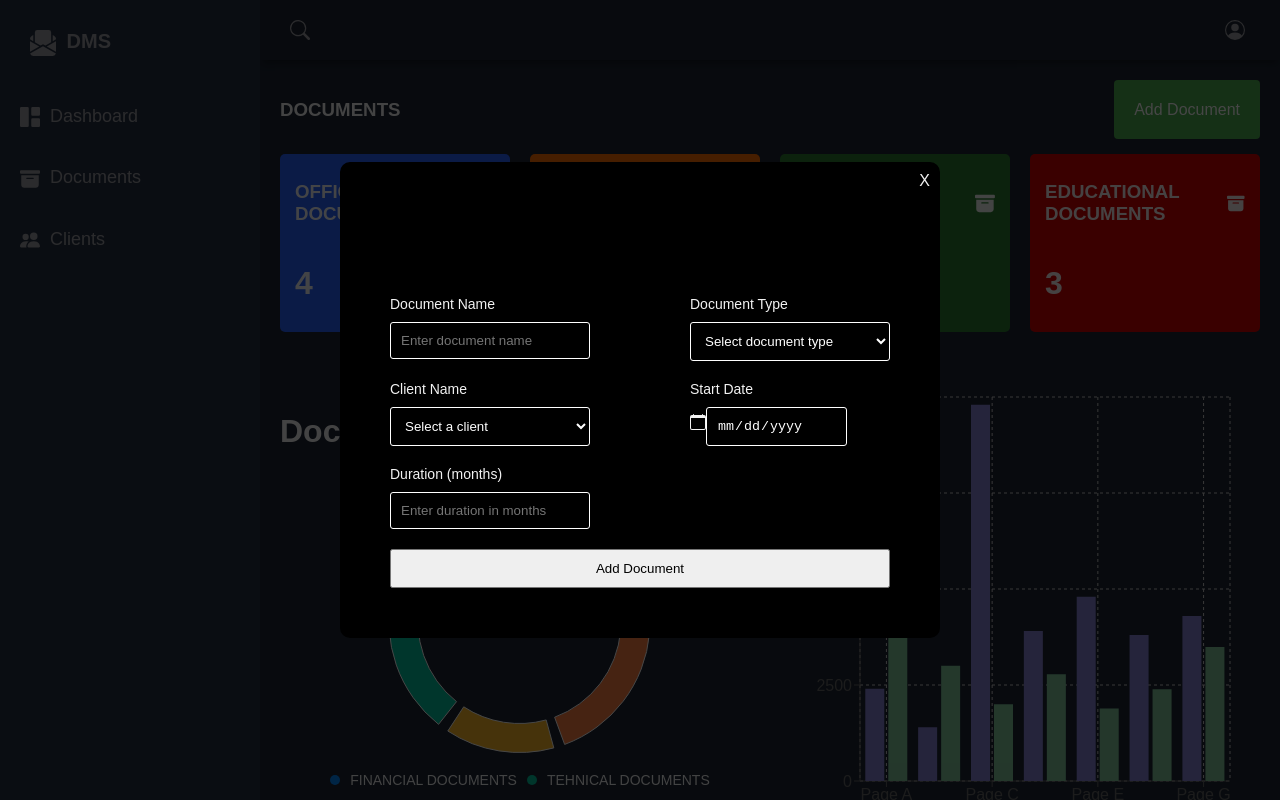
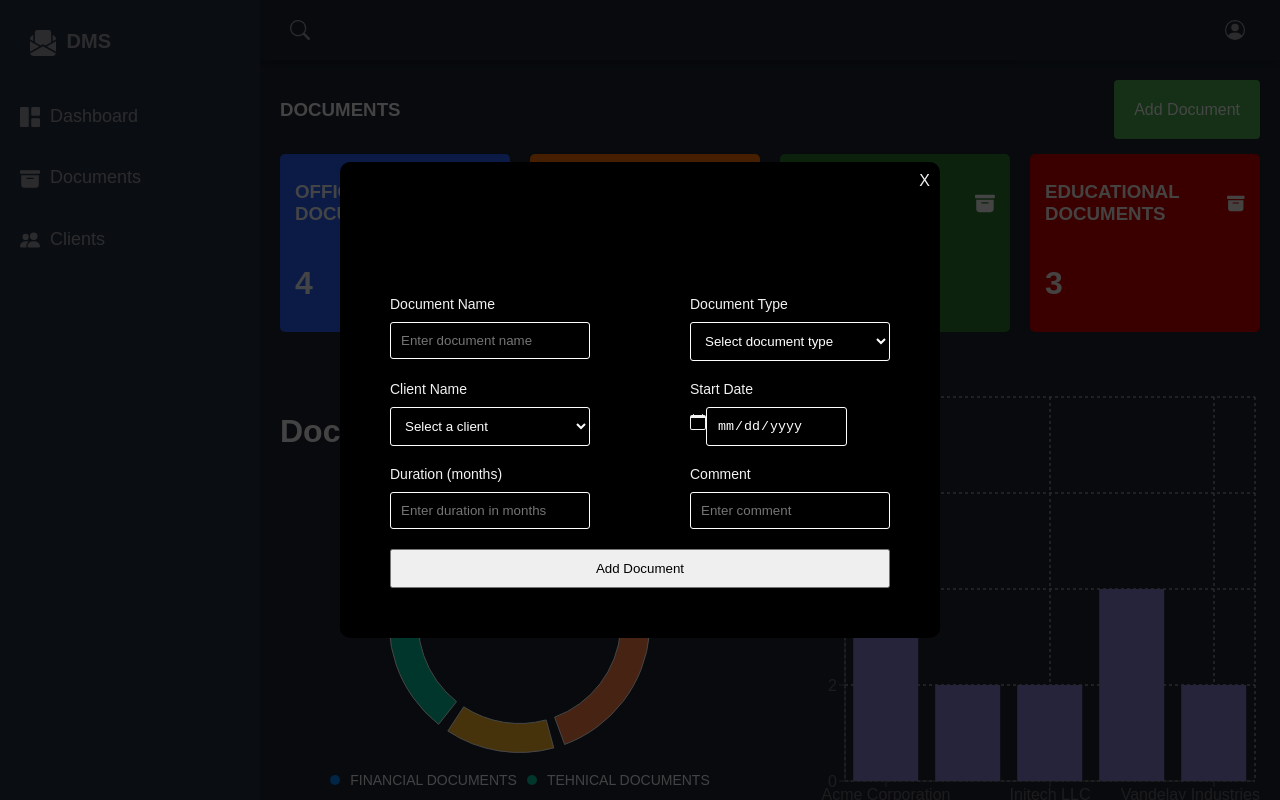
Before and after one commit to Ranko1996/react-dashboard, a React (Vite) app in the folder DocumentsPanel/: page / in a window 1280 px wide. Both pictures are taken after a click on the button "Add Document". Built offline with nearby package versions, Linux system fonts and the light colour scheme.

Commit message:
Chart modification

```diff
--- a/DocumentsPanel/src/Add.jsx
+++ b/DocumentsPanel/src/Add.jsx
@@ -8,51 +8,35 @@ const Add = ({ setOpen, clients, documents, setDocuments }) => {
   const [startDate, setStartDate] = useState("");
   const [duration, setDuration] = useState("");
   const [clientId, setClientId] = useState("");
-
+  const [comment, setComment] = useState(""); // Dodali smo stanje za komentar
 
   console.log(clients);
 
-  // const handleSubmit = (e) => {
-  //   e.preventDefault();
-  //   // Ovdje bi išla logika za slanje podataka na server
-  //   console.log({
-  //     documentName,
-  //     selectedDocumentType,
-  //     clientId,
-  //     startDate,
-  //     duration,
-  //   });
-
-  //   setOpen(false); // Zatvara modal
-  // };
   const handleSubmit = (e) => {
     e.preventDefault();
 
-    // Stvaranje novog objekta dokumenta
     const newDocument = {
-        id: documents.length + 1, // Ovo pretpostavlja da je id sljedeći u nizu. Možda trebate drugačiji način za generiranje jedinstvenih ID-ova.
+      id: documents.length + 1,
       name: documentName,
-        customerId: clientId, // Pretpostavljam da je ovo ID klijenta
+      customerId: clientId,
       startDate: startDate,
-        duration: duration + " months", // Pretpostavimo da korisnik unosi broj mjeseci kao broj
-        comment: "", // Nisam vidio polje za komentar u formi, ali možete ga dodati ako je potrebno
-        contractValue: "", // Pretpostavljam da ovo trebate dodati
-        type: selectedDocumentType.toUpperCase() + " DOCUMENTS", // Formatiranje tipa dokumenta
+      duration: duration + " months",
+      comment: comment, // Dodali smo komentar u objektu dokumenta
+      contractValue: "",
+      type: selectedDocumentType.toUpperCase() + " DOCUMENTS",
     };
 
-    // Dodavanje novog dokumenta u stanje koristeći setDocuments
     setDocuments(currentDocuments => [...currentDocuments, newDocument]);
-
     console.log({
       documentName,
       selectedDocumentType,
       clientId,
       startDate,
       duration,
+      comment, // Dodali smo komentar u ispisu
     });
-    setOpen(false); // Zatvara modal
+    setOpen(false);
   };
-
 
   return (
     <div className="add">
@@ -98,7 +82,6 @@ const Add = ({ setOpen, clients, documents, setDocuments }) => {
               ))}
             </select>
           </div>
-
           <div className="item">
             <label>Start Date</label>
             <div className="date-input-container">
@@ -120,6 +103,15 @@ const Add = ({ setOpen, clients, documents, setDocuments }) => {
               placeholder="Enter duration in months"
             />
           </div>
+          <div className="item">
+            <label>Comment</label>
+            <input
+              type="text"
+              value={comment}
+              onChange={(e) => setComment(e.target.value)}
+              placeholder="Enter comment"
+            />
+          </div>
           <button type="submit">Add Document</button>
         </form>
       </div>
--- a/DocumentsPanel/src/Clients.jsx
+++ b/DocumentsPanel/src/Clients.jsx
@@ -2,6 +2,7 @@ import { useState } from 'react';
 import DataGridTable from './components/dataTable/DataTable'
 import Add from './AddClient';
 import AddButton from './components/button/AddButton';
+import AddClient from './AddClient';
 
 
 const Clients = ({ documents, setDocuments, clients, setClients }) => {
@@ -20,7 +21,7 @@ const Clients = ({ documents, setDocuments, clients, setClients }) => {
         <h3>DOCUMENTS</h3>
         <AddButton onClick={handleAddClientClick}>Add Client</AddButton>
     </div>
-    {isModalOpen && <Add setOpen={setIsModalOpen} clients={clients} setClients={setClients} />}
+    {isModalOpen && <AddClient setOpen={setIsModalOpen} clients={clients} setClients={setClients} />}
       <DataGridTable  data={clients} columns={columns} />
     </div>
   )
--- a/DocumentsPanel/src/Documents.jsx
+++ b/DocumentsPanel/src/Documents.jsx
@@ -13,7 +13,6 @@ const Documents = ({ documents, setDocuments, clients, setClients }) => {
         { field: 'startDate', headerName: 'Start Date', width: 150 },
         { field: 'duration', headerName: 'Duration', width: 150 },
         { field: 'comment', headerName: 'Comment', width: 200 },
-        { field: 'contractValue', headerName: 'Contract Value', width: 150 },
         { field: 'type', headerName: 'Type', width: 150 },
       ];
 
--- a/DocumentsPanel/src/Home.jsx
+++ b/DocumentsPanel/src/Home.jsx
@@ -5,13 +5,11 @@ import { BsFillArchiveFill } from 'react-icons/bs'
 import {
     BarChart, Bar, Cell, XAxis, YAxis, CartesianGrid, Tooltip, Legend, ResponsiveContainer, LineChart, Line
 } from 'recharts';
-import BarChartBox from './components/barChartBox/BarChartBox';
 import PieChartBox from './components/pieCartBox/PieChartBox';
 import AddButton from './components/button/AddButton';
 
 function Home({ documents, setDocuments, clients, setClients }) {
 
-// Prvo definirajte objekte koji će brojati svaki tip dokumenata
 let documentCounts = {
     "FINANCIAL DOCUMENTS": 0,
     "TEHNICAL DOCUMENTS": 0,
@@ -19,67 +17,22 @@ let documentCounts = {
     "OFFICIAL DOCUMENTS": 0
 };
 let documentCountsArray = [];
-// Iterirajte kroz niz `documentsData` i brojite tipove dokumenata
 documents.forEach(document => {
     documentCounts[document.type] += 1;
 });
 for (const type in documentCounts) {
     documentCountsArray.push({ type: type, count: documentCounts[type] });
 }
-// console.log(documentCountsArray);
 
-// Ispisujemo rezultate
+const data1 = clients.map(client => {
+    const docsNum = documents.filter(doc => doc.customerId === client.id).length;
+    return { client: client.name, docsNum };
+  });
 
-    const data = [
-        {
-          name: 'Page A',
-          uv: 4000,
-          pv: 2400,
-          amt: 2400,
-        },
-        {
-          name: 'Page B',
-          uv: 3000,
-          pv: 1398,
-          amt: 2210,
-        },
-        {
-          name: 'Page C',
-          uv: 2000,
-          pv: 9800,
-          amt: 2290,
-        },
-        {
-          name: 'Page D',
-          uv: 2780,
-          pv: 3908,
-          amt: 2000,
-        },
-        {
-          name: 'Page E',
-          uv: 1890,
-          pv: 4800,
-          amt: 2181,
-        },
-        {
-          name: 'Page F',
-          uv: 2390,
-          pv: 3800,
-          amt: 2500,
-        },
-        {
-          name: 'Page G',
-          uv: 3490,
-          pv: 4300,
-          amt: 2100,
-        },
-      ];
       const [isModalOpen, setIsModalOpen] = useState(false);
 
       const handleAddDocumentClick = () => {
-        setIsModalOpen(true); // Otvorite modal
-
-        // Ovdje možete dodati logiku za dodavanje novog dokumenta
+        setIsModalOpen(true);
         }
 
   return (
@@ -123,74 +76,17 @@ for (const type in documentCounts) {
     <div className='charts'>
         <PieChartBox documents={documentCountsArray} />
         <ResponsiveContainer width="100%" height="100%">
-            <BarChart
-            width={500}
-            height={300}
-            data={data}
-            margin={{
-                top: 5,
-                right: 30,
-                left: 20,
-                bottom: 5,
-            }}
-            >
+            <BarChart width={500} height={300} data={data1}>
                 <CartesianGrid strokeDasharray="3 3" />
-                <XAxis dataKey="name" />
+                <XAxis dataKey="client" />
                 <YAxis />
                 <Tooltip />
                 <Legend />
-                <Bar dataKey="pv" fill="#8884d8" />
-                <Bar dataKey="uv" fill="#82ca9d" />
-                </BarChart>
-            </ResponsiveContainer>
+                <Bar dataKey="docsNum" fill="#8884d8" />
+            </BarChart>
+        </ResponsiveContainer>
+
     </div>
-        {/* <BarChartBox data={documentCountsArray} />
-        <div className='charts'>
-            <ResponsiveContainer width="100%" height="100%">
-            <BarChart
-            width={500}
-            height={300}
-            data={data}
-            margin={{
-                top: 5,
-                right: 30,
-                left: 20,
-                bottom: 5,
-            }}
-            >
-                <CartesianGrid strokeDasharray="3 3" />
-                <XAxis dataKey="name" />
-                <YAxis />
-                <Tooltip />
-                <Legend />
-                <Bar dataKey="pv" fill="#8884d8" />
-                <Bar dataKey="uv" fill="#82ca9d" />
-                </BarChart>
-            </ResponsiveContainer>
-
-
-            <ResponsiveContainer width="100%" height="100%">
-                <LineChart
-                width={500}
-                height={300}
-                data={data}
-                margin={{
-                    top: 5,
-                    right: 30,
-                    left: 20,
-                    bottom: 5,
-                }}
-                >
-                <CartesianGrid strokeDasharray="3 3" />
-                <XAxis dataKey="name" />
-                <YAxis />
-                <Tooltip />
-                <Legend />
-                <Line type="monotone" dataKey="pv" stroke="#8884d8" activeDot={{ r: 8 }} />
-                <Line type="monotone" dataKey="uv" stroke="#82ca9d" />
-                </LineChart>
-            </ResponsiveContainer>
-        </div> */}
     </main>
   )
 }
--- a/DocumentsPanel/src/data.js
+++ b/DocumentsPanel/src/data.js
@@ -5,27 +5,51 @@ export const clientsData = [
     { "id": 4, "name": "Soylent Corp" },
     { "id": 5, "name": "Vandelay Industries" }
 ];
+export const documentsData = [
+    { "id": 1, "name": "Ugovor A", "customerId": 1, "startDate": "2023-01-01", "duration": "12 months", "comment": "Održavanje softvera", "type": "TEHNICAL DOCUMENTS" },
+    { "id": 2, "name": "Ugovor B", "customerId": 1, "startDate": "2023-02-01", "duration": "24 months", "comment": "Izgradnja web stranice", "type": "OFFICIAL DOCUMENTS" },
+    { "id": 3, "name": "Ugovor C", "customerId": 1, "startDate": "2023-03-01", "duration": "6 months", "comment": "Savjetovanje za IT sigurnost", "type": "FINANCIAL DOCUMENTS" },
+    { "id": 4, "name": "Ugovor D", "customerId": 4, "startDate": "2023-04-01", "duration": "18 months", "comment": "Upravljanje društvenim mrežama", "type": "EDUCATIONAL DOCUMENTS" },
+    { "id": 5, "name": "Ugovor E", "customerId": 4, "startDate": "2023-05-01", "duration": "36 months", "comment": "Proizvodnja i distribucija", "type": "OFFICIAL DOCUMENTS" },
+    { "id": 6, "name": "Ugovor F", "customerId": 1, "startDate": "2023-06-01", "duration": "3 months", "comment": "Marketinške kampanje", "type": "TEHNICAL DOCUMENTS" },
+    { "id": 7, "name": "Ugovor G", "customerId": 2, "startDate": "2023-07-01", "duration": "12 months", "comment": "Konsultantske usluge", "type": "FINANCIAL DOCUMENTS" },
+    { "id": 8, "name": "Ugovor H", "customerId": 3, "startDate": "2023-08-01", "duration": "24 months", "comment": "Razvoj mobilnih aplikacija", "type": "EDUCATIONAL DOCUMENTS" },
+    { "id": 9, "name": "Ugovor I", "customerId": 4, "startDate": "2023-09-01", "duration": "15 months", "comment": "Usluga cloud pohrane", "type": "OFFICIAL DOCUMENTS" },
+    { "id": 10, "name": "Ugovor J", "customerId": 5, "startDate": "2023-10-01", "duration": "18 months", "comment": "Sistem sigurnosti", "type": "TEHNICAL DOCUMENTS" },
+    { "id": 11, "name": "Ugovor K", "customerId": 1, "startDate": "2023-11-01", "duration": "12 months", "comment": "Izrada e-commerce platforme", "type": "FINANCIAL DOCUMENTS" },
+    { "id": 12, "name": "Ugovor L", "customerId": 2, "startDate": "2023-12-01", "duration": "6 months", "comment": "Digitalno oglašavanje", "type": "EDUCATIONAL DOCUMENTS" },
+    { "id": 13, "name": "Ugovor M", "customerId": 3, "startDate": "2024-01-01", "duration": "9 months", "comment": "SEO optimizacija", "type": "OFFICIAL DOCUMENTS" },
+    { "id": 14, "name": "Ugovor N", "customerId": 4, "startDate": "2024-02-01", "duration": "12 months", "comment": "Branding i dizajn", "type": "TEHNICAL DOCUMENTS" },
+    { "id": 15, "name": "Ugovor O", "customerId": 5, "startDate": "2024-03-01", "duration": "24 months", "comment": "PR usluge", "type": "FINANCIAL DOCUMENTS" },
+    { "id": 16, "name": "Ugovor P", "customerId": 6, "startDate": "2024-04-01", "duration": "18 months", "comment": "Izrada poslovnog plana", "type": "FINANCIAL DOCUMENTS" },
+    { "id": 17, "name": "Ugovor Q", "customerId": 7, "startDate": "2024-05-01", "duration": "24 months", "comment": "Revizija financijskih izvještaja", "type": "FINANCIAL DOCUMENTS" },
+    { "id": 18, "name": "Ugovor R", "customerId": 8, "startDate": "2024-06-01", "duration": "12 months", "comment": "Konzultacije za investicije", "type": "FINANCIAL DOCUMENTS" },
+    { "id": 19, "name": "Ugovor S", "customerId": 9, "startDate": "2024-07-01", "duration": "6 months", "comment": "Analiza tržišta", "type": "FINANCIAL DOCUMENTS" },
+    { "id": 20, "name": "Ugovor T", "customerId": 10, "startDate": "2024-08-01", "duration": "15 months", "comment": "Investicijski plan", "type": "FINANCIAL DOCUMENTS" },
+    { "id": 21, "name": "Ugovor U", "customerId": 11, "startDate": "2024-09-01", "duration": "18 months", "comment": "Prijedlog strategije rasta", "type": "FINANCIAL DOCUMENTS" }
+];
 
-export const documentsData = [
-    { "id": 1, "name": "Ugovor A", "customerId": 1, "startDate": "2023-01-01", "duration": "12 months", "comment": "Održavanje softvera", "contractValue": "10000", "type": "TEHNICAL DOCUMENTS" },
-    { "id": 2, "name": "Ugovor B", "customerId": 2, "startDate": "2023-02-01", "duration": "24 months", "comment": "Izgradnja web stranice", "contractValue": "20000", "type": "OFFICIAL DOCUMENTS" },
-    { "id": 3, "name": "Ugovor C", "customerId": 3, "startDate": "2023-03-01", "duration": "6 months", "comment": "Savjetovanje za IT sigurnost", "contractValue": "15000", "type": "FINANCIAL DOCUMENTS" },
-    { "id": 4, "name": "Ugovor D", "customerId": 4, "startDate": "2023-04-01", "duration": "18 months", "comment": "Upravljanje društvenim mrežama", "contractValue": "12000", "type": "EDUCATIONAL DOCUMENTS" },
-    { "id": 5, "name": "Ugovor E", "customerId": 5, "startDate": "2023-05-01", "duration": "36 months", "comment": "Proizvodnja i distribucija", "contractValue": "30000", "type": "OFFICIAL DOCUMENTS" },
-    { "id": 6, "name": "Ugovor F", "customerId": 1, "startDate": "2023-06-01", "duration": "3 months", "comment": "Marketinške kampanje", "contractValue": "7000", "type": "TEHNICAL DOCUMENTS" },
-    { "id": 7, "name": "Ugovor G", "customerId": 2, "startDate": "2023-07-01", "duration": "12 months", "comment": "Konsultantske usluge", "contractValue": "18000", "type": "FINANCIAL DOCUMENTS" },
-    { "id": 8, "name": "Ugovor H", "customerId": 3, "startDate": "2023-08-01", "duration": "24 months", "comment": "Razvoj mobilnih aplikacija", "contractValue": "25000", "type": "EDUCATIONAL DOCUMENTS" },
-    { "id": 9, "name": "Ugovor I", "customerId": 4, "startDate": "2023-09-01", "duration": "15 months", "comment": "Usluga cloud pohrane", "contractValue": "9500", "type": "OFFICIAL DOCUMENTS" },
-    { "id": 10, "name": "Ugovor J", "customerId": 5, "startDate": "2023-10-01", "duration": "18 months", "comment": "Sistem sigurnosti", "contractValue": "22000", "type": "TEHNICAL DOCUMENTS" },
-    { "id": 11, "name": "Ugovor K", "customerId": 1, "startDate": "2023-11-01", "duration": "12 months", "comment": "Izrada e-commerce platforme", "contractValue": "27000", "type": "FINANCIAL DOCUMENTS" },
-    { "id": 12, "name": "Ugovor L", "customerId": 2, "startDate": "2023-12-01", "duration": "6 months", "comment": "Digitalno oglašavanje", "contractValue": "12000", "type": "EDUCATIONAL DOCUMENTS" },
-    { "id": 13, "name": "Ugovor M", "customerId": 3, "startDate": "2024-01-01", "duration": "9 months", "comment": "SEO optimizacija", "contractValue": "10000", "type": "OFFICIAL DOCUMENTS" },
-    { "id": 14, "name": "Ugovor N", "customerId": 4, "startDate": "2024-02-01", "duration": "12 months", "comment": "Branding i dizajn", "contractValue": "20000", "type": "TEHNICAL DOCUMENTS" },
-    { "id": 15, "name": "Ugovor O", "customerId": 5, "startDate": "2024-03-01", "duration": "24 months", "comment": "PR usluge", "contractValue": "30000", "type": "FINANCIAL DOCUMENTS" },
-    { "id": 16, "name": "Ugovor P", "customerId": 6, "startDate": "2024-04-01", "duration": "18 months", "comment": "Izrada poslovnog plana", "contractValue": "24000", "type": "FINANCIAL DOCUMENTS" },
-    { "id": 17, "name": "Ugovor Q", "customerId": 7, "startDate": "2024-05-01", "duration": "24 months", "comment": "Revizija financijskih izvještaja", "contractValue": "35000", "type": "FINANCIAL DOCUMENTS" },
-    { "id": 18, "name": "Ugovor R", "customerId": 8, "startDate": "2024-06-01", "duration": "12 months", "comment": "Konzultacije za investicije", "contractValue": "18000", "type": "FINANCIAL DOCUMENTS" },
-    { "id": 19, "name": "Ugovor S", "customerId": 9, "startDate": "2024-07-01", "duration": "6 months", "comment": "Analiza tržišta", "contractValue": "10000", "type": "FINANCIAL DOCUMENTS" },
-    { "id": 20, "name": "Ugovor T", "customerId": 10, "startDate": "2024-08-01", "duration": "15 months", "comment": "Investicijski plan", "contractValue": "20000", "type": "FINANCIAL DOCUMENTS" },
-    { "id": 21, "name": "Ugovor U", "customerId": 11, "startDate": "2024-09-01", "duration": "18 months", "comment": "Prijedlog strategije rasta", "contractValue": "25000", "type": "FINANCIAL DOCUMENTS" }
-];
+
+// export const documentsData = [
+//     { "id": 1, "name": "Ugovor A", "customerId": 1, "startDate": "2023-01-01", "duration": "12 months", "comment": "Održavanje softvera", "contractValue": "10000", "type": "TEHNICAL DOCUMENTS" },
+//     { "id": 2, "name": "Ugovor B", "customerId": 2, "startDate": "2023-02-01", "duration": "24 months", "comment": "Izgradnja web stranice", "contractValue": "20000", "type": "OFFICIAL DOCUMENTS" },
+//     { "id": 3, "name": "Ugovor C", "customerId": 3, "startDate": "2023-03-01", "duration": "6 months", "comment": "Savjetovanje za IT sigurnost", "contractValue": "15000", "type": "FINANCIAL DOCUMENTS" },
+//     { "id": 4, "name": "Ugovor D", "customerId": 4, "startDate": "2023-04-01", "duration": "18 months", "comment": "Upravljanje društvenim mrežama", "contractValue": "12000", "type": "EDUCATIONAL DOCUMENTS" },
+//     { "id": 5, "name": "Ugovor E", "customerId": 5, "startDate": "2023-05-01", "duration": "36 months", "comment": "Proizvodnja i distribucija", "contractValue": "30000", "type": "OFFICIAL DOCUMENTS" },
+//     { "id": 6, "name": "Ugovor F", "customerId": 1, "startDate": "2023-06-01", "duration": "3 months", "comment": "Marketinške kampanje", "contractValue": "7000", "type": "TEHNICAL DOCUMENTS" },
+//     { "id": 7, "name": "Ugovor G", "customerId": 2, "startDate": "2023-07-01", "duration": "12 months", "comment": "Konsultantske usluge", "contractValue": "18000", "type": "FINANCIAL DOCUMENTS" },
+//     { "id": 8, "name": "Ugovor H", "customerId": 3, "startDate": "2023-08-01", "duration": "24 months", "comment": "Razvoj mobilnih aplikacija", "contractValue": "25000", "type": "EDUCATIONAL DOCUMENTS" },
+//     { "id": 9, "name": "Ugovor I", "customerId": 4, "startDate": "2023-09-01", "duration": "15 months", "comment": "Usluga cloud pohrane", "contractValue": "9500", "type": "OFFICIAL DOCUMENTS" },
+//     { "id": 10, "name": "Ugovor J", "customerId": 5, "startDate": "2023-10-01", "duration": "18 months", "comment": "Sistem sigurnosti", "contractValue": "22000", "type": "TEHNICAL DOCUMENTS" },
+//     { "id": 11, "name": "Ugovor K", "customerId": 1, "startDate": "2023-11-01", "duration": "12 months", "comment": "Izrada e-commerce platforme", "contractValue": "27000", "type": "FINANCIAL DOCUMENTS" },
+//     { "id": 12, "name": "Ugovor L", "customerId": 2, "startDate": "2023-12-01", "duration": "6 months", "comment": "Digitalno oglašavanje", "contractValue": "12000", "type": "EDUCATIONAL DOCUMENTS" },
+//     { "id": 13, "name": "Ugovor M", "customerId": 3, "startDate": "2024-01-01", "duration": "9 months", "comment": "SEO optimizacija", "contractValue": "10000", "type": "OFFICIAL DOCUMENTS" },
+//     { "id": 14, "name": "Ugovor N", "customerId": 4, "startDate": "2024-02-01", "duration": "12 months", "comment": "Branding i dizajn", "contractValue": "20000", "type": "TEHNICAL DOCUMENTS" },
+//     { "id": 15, "name": "Ugovor O", "customerId": 5, "startDate": "2024-03-01", "duration": "24 months", "comment": "PR usluge", "contractValue": "30000", "type": "FINANCIAL DOCUMENTS" },
+//     { "id": 16, "name": "Ugovor P", "customerId": 6, "startDate": "2024-04-01", "duration": "18 months", "comment": "Izrada poslovnog plana", "contractValue": "24000", "type": "FINANCIAL DOCUMENTS" },
+//     { "id": 17, "name": "Ugovor Q", "customerId": 7, "startDate": "2024-05-01", "duration": "24 months", "comment": "Revizija financijskih izvještaja", "contractValue": "35000", "type": "FINANCIAL DOCUMENTS" },
+//     { "id": 18, "name": "Ugovor R", "customerId": 8, "startDate": "2024-06-01", "duration": "12 months", "comment": "Konzultacije za investicije", "contractValue": "18000", "type": "FINANCIAL DOCUMENTS" },
+//     { "id": 19, "name": "Ugovor S", "customerId": 9, "startDate": "2024-07-01", "duration": "6 months", "comment": "Analiza tržišta", "contractValue": "10000", "type": "FINANCIAL DOCUMENTS" },
+//     { "id": 20, "name": "Ugovor T", "customerId": 10, "startDate": "2024-08-01", "duration": "15 months", "comment": "Investicijski plan", "contractValue": "20000", "type": "FINANCIAL DOCUMENTS" },
+//     { "id": 21, "name": "Ugovor U", "customerId": 11, "startDate": "2024-09-01", "duration": "18 months", "comment": "Prijedlog strategije rasta", "contractValue": "25000", "type": "FINANCIAL DOCUMENTS" }
+// ];
```
Also changed, not shown: DocumentsPanel/src/AddClient.jsx (+3 -8 lines). Lines whose indentation alone changed are shown as unchanged.
